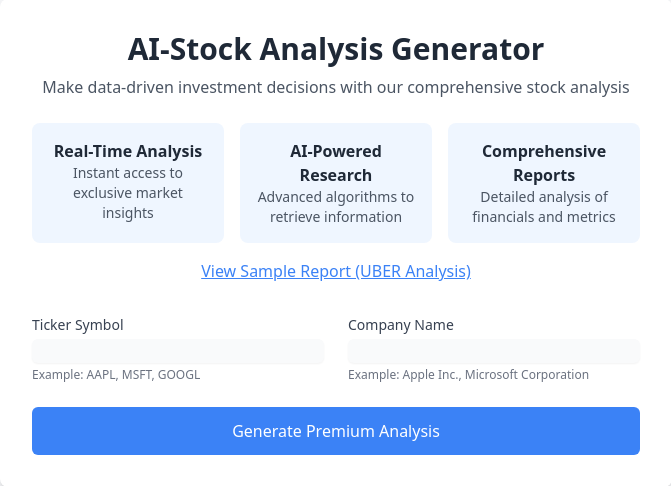
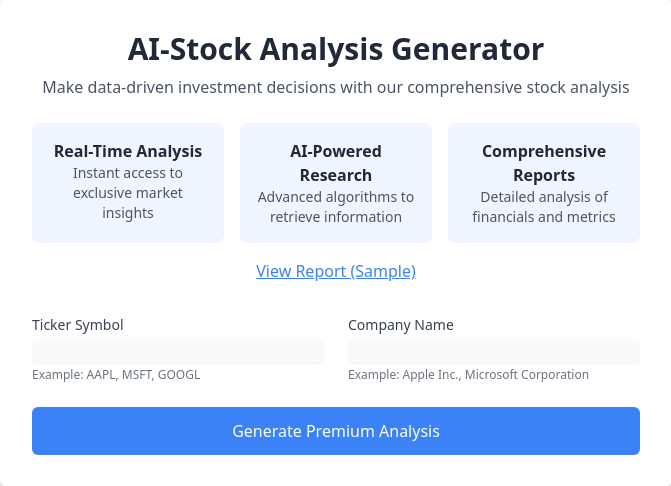
Before and after one commit to chauhanyash000/fintech-ai, a Flask app: page / in a window 1280 px wide. Shown: the part 93-579 px from the top of the page, without its empty margins (304-975 px from the left). Run offline with Flask 3, Linux system fonts and the light colour scheme; some libraries are stand-ins or nearby versions.

Commit message:
Update index.html

```diff
--- a/templates/index.html
+++ b/templates/index.html
@@ -160,7 +160,7 @@
                 <a href="https://stockanalysish-735704923712.us-central1.run.app/download/UBER"
                    class="inline-block mt-4 text-blue-500 hover:text-blue-600 underline"
                    target="_blank">
-                    View Sample Report (UBER Analysis)
+                    View Report (Sample)
                 </a>
             </div>
 
```
